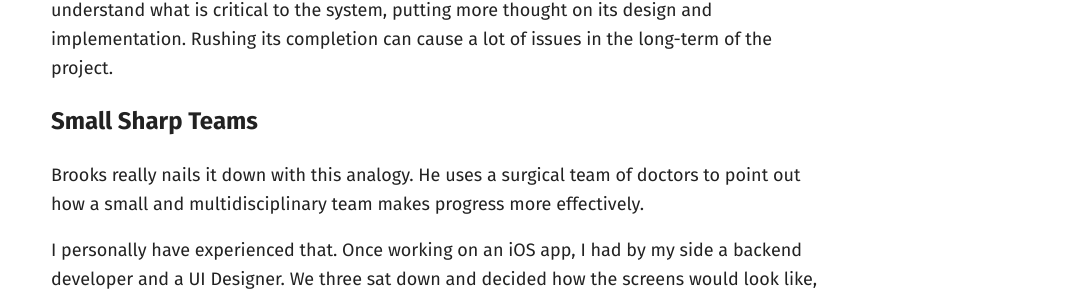
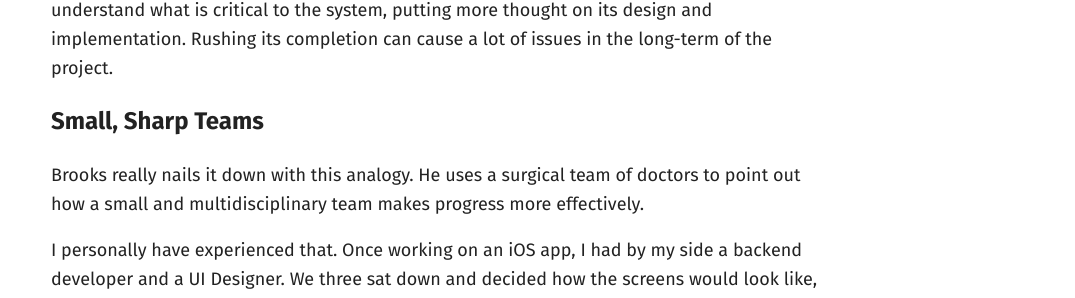
Before and after one commit to brunojppb/brunojppb.github.io, a Jekyll site: the page built from _posts/2019-04-23-takeaways-on-the-mythical-man-month.md, in a window 1280 px wide. Shown: the part 1144-1442 px from the top of the page, without its empty margins (205-1280 px from the left). Built offline with Jekyll 4.4.1, drawn with Linux system fonts in a browser that asks for light colours.

Commit message:
Fix typo

```diff
--- a/_posts/2019-04-23-takeaways-on-the-mythical-man-month.md
+++ b/_posts/2019-04-23-takeaways-on-the-mythical-man-month.md
@@ -23,7 +23,7 @@ During some development tasks, we usually know that we can never rush it, specia
 
 Brooks makes a good analogy with cooking. He suggests that if you want to have proper meal with nice taste, good appearance and nicely done, you have to give the necessary time for the chef to prepare. Otherwise you will end up with some disastrous food, burned in one side and raw in the other. That analogy fits really well for certain software development tasks. We must understand what is critical to the system, putting more thought on its design and implementation. Rushing its completion can cause a lot of issues in the long-term of the project.
 
-## Small Sharp Teams
+## Small, Sharp Teams
 
 Brooks really nails it down with this analogy. He uses a surgical team of doctors to point out how a small and multidisciplinary team makes progress more effectively.
 
```
